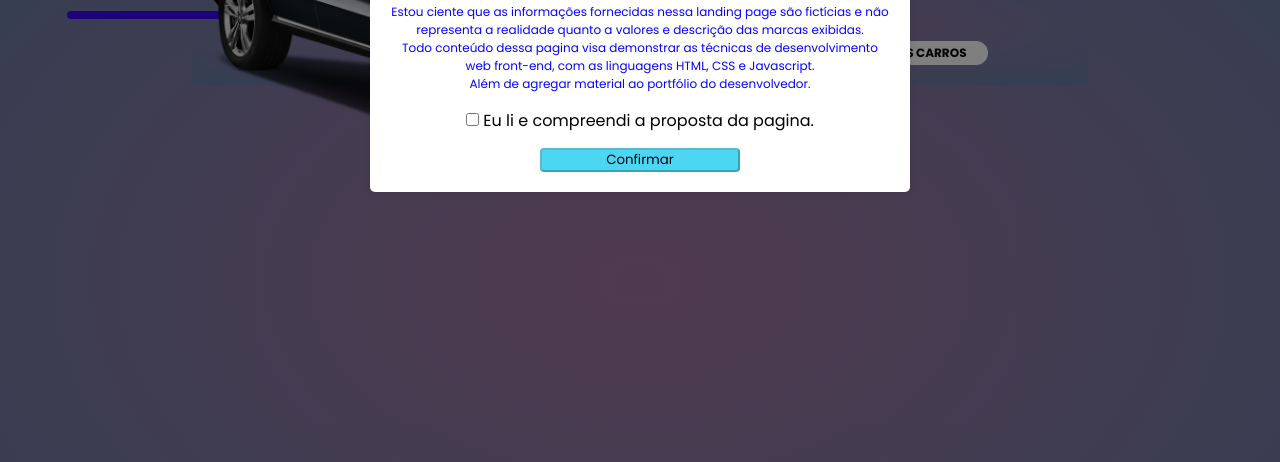
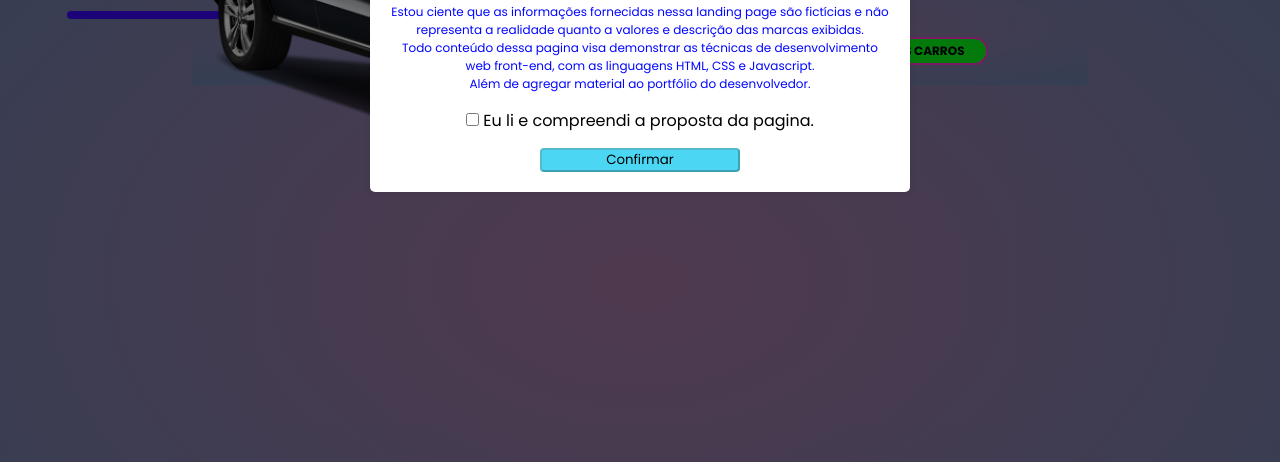
Before and after one commit to DevSalis/Proj.-SilasCar, a plain HTML site: page index1.html in a window 1280 px wide. Shown: the part 338-800 px from the top of the page. Drawn offline with Linux system fonts and the light colour scheme.

Commit message:
estilisando #buttonShowAll

```diff
--- a/styles.css
+++ b/styles.css
@@ -287,6 +287,9 @@ li:hover {
                 height: 35px;
                 width: 140px;
                 font-size: 12px;
+                text-transform: uppercase;
+                border: 2px solid #f335ca;
+                background-color: #08f518;
 
             }
         }
```
